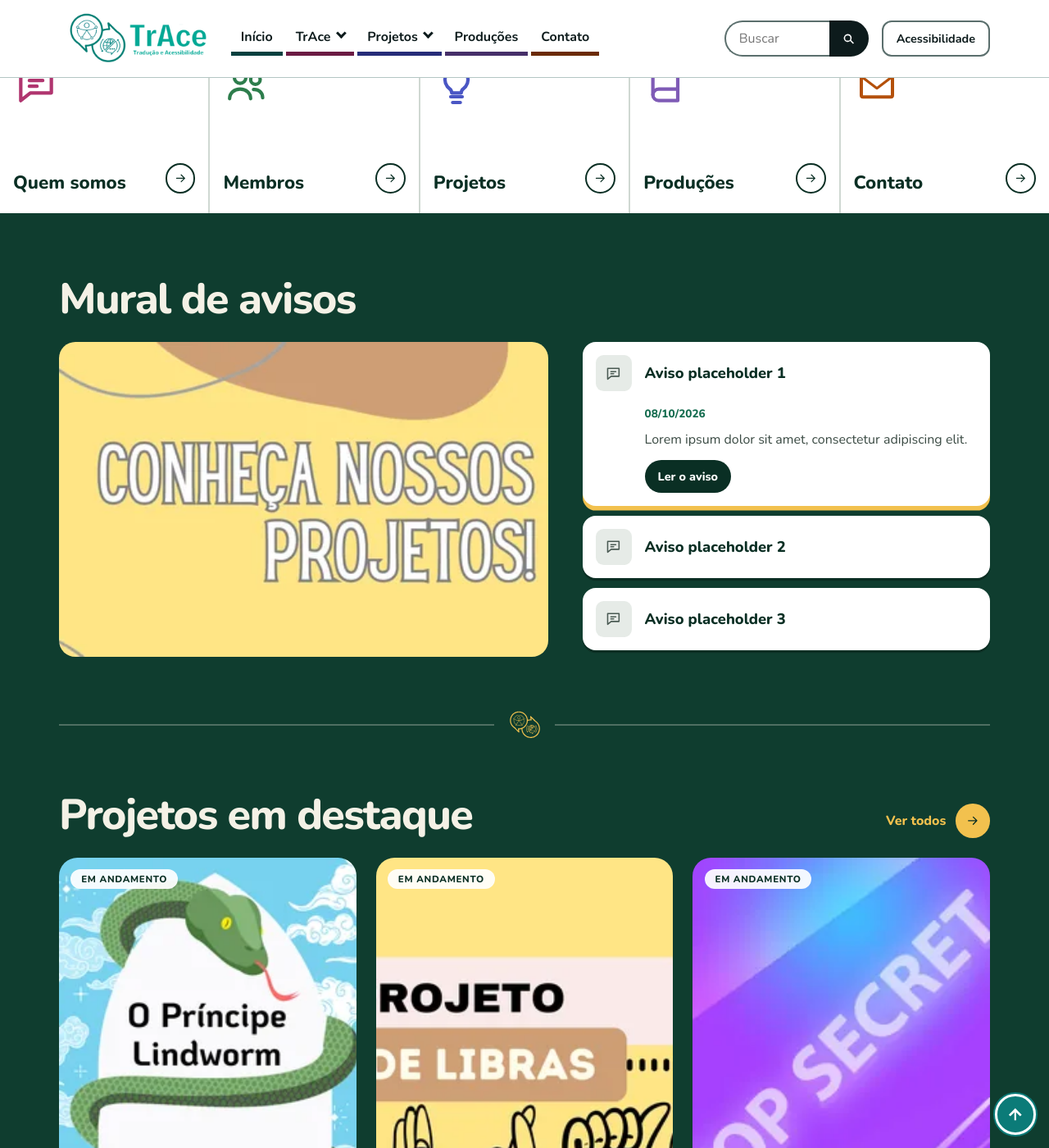
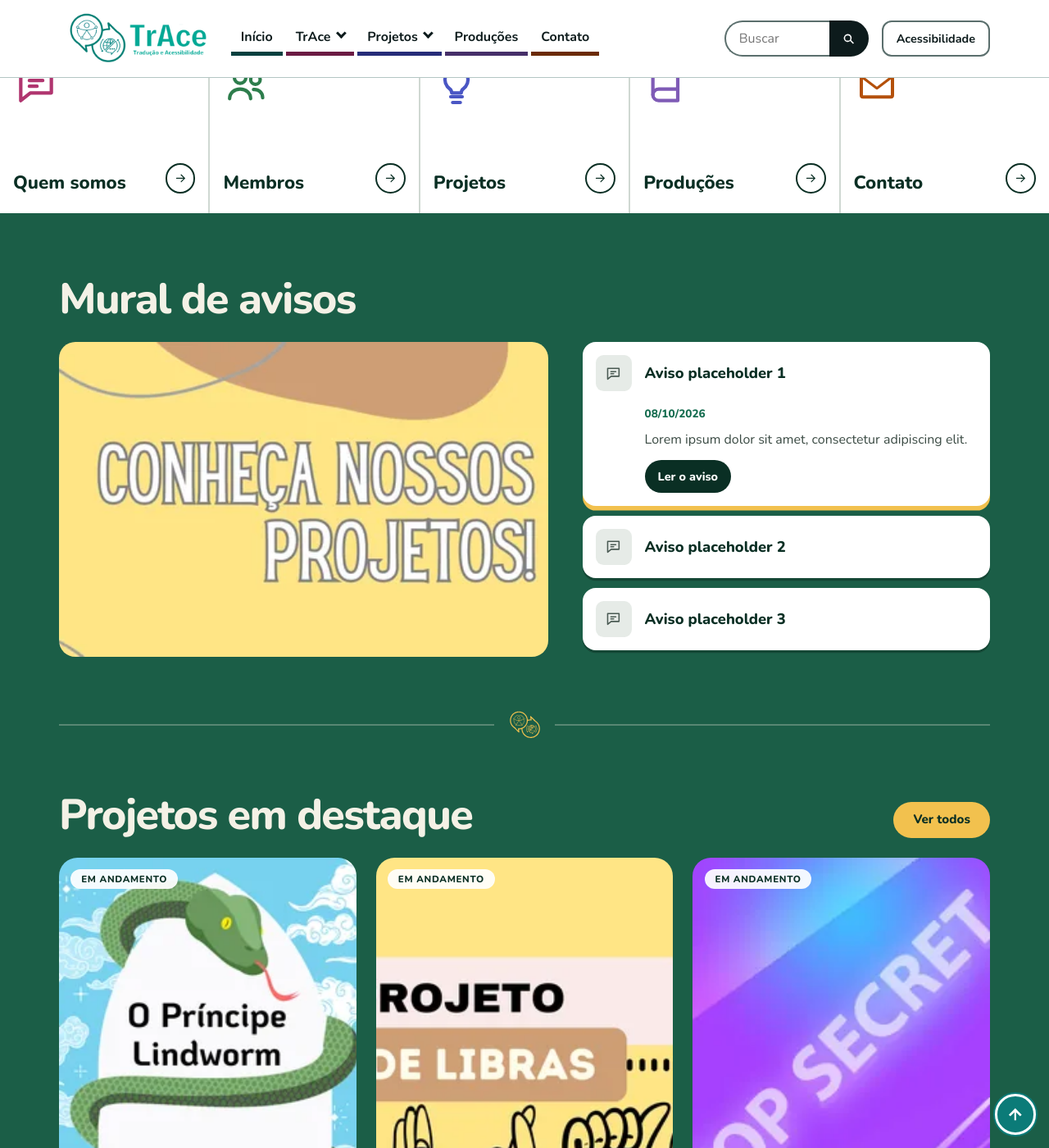
Before and after one commit to Niuuzinho/site-trace-teste, a Jekyll site: the page built from inicio-teste.html, in a window 1280 px wide and 1400 px high, scrolled down 728 px. Shown: the whole window at 82% size. Built offline with Jekyll 4.4.1, drawn with Linux system fonts in a browser that asks for light colours.

Commit message:
Teste v6: botão Ver todos padronizado e fundo verde mais claro
Co-Authored-By: Claude Sonnet 5.5 <noreply@anthropic.com>
Claude-Session: https://claude.ai/code/session_01AbHHXVauvBZ2sfPmWDepMS

```diff
--- a/assets/css/inicio.css
+++ b/assets/css/inicio.css
@@ -6,7 +6,7 @@
 
 .in {
   --in-verde: #0e4a38;        /* faixa do título */
-  --in-fundo: #0f3d2f;        /* fundo da página (verde um pouco mais claro) */
+  --in-fundo: #1b5e47;        /* fundo da página (verde mais claro) */
   --in-escuro: #0a2f24;       /* verde bem escuro: textos sobre claro */
   --in-icone: #146c4f;
   --in-brilho: #f2c14e;       /* amarelo: etiqueta "Portal", borda, destaques */
@@ -86,11 +86,6 @@ body:has(.in) .rodape { margin-top: 0; }
 .in-ac-btn:hover .in-ac-tit { text-decoration: underline; }
 .in-ac.js .in-ac-item.is-ativo .in-ac-card { box-shadow: 0 0.35rem 0 var(--in-brilho); }
 /* ---------- 4. projetos: imagem alta com etiqueta, ano em destaque, título e frase (sem caixa) ---------- */
-.in-ver-tudo { display: inline-flex; align-items: center; gap: var(--e3); color: var(--in-brilho); font-weight: 800; text-decoration: none; }
-.in-ver-seta { display: grid; place-items: center; width: 2.6rem; height: 2.6rem; background: var(--in-brilho); color: var(--in-escuro); border-radius: 50%; transition: transform var(--dur-1) var(--ease); }
-.in-ver-seta .icone { width: 1.1rem; height: 1.1rem; }
-.in-ver-tudo:hover { text-decoration: underline; }
-.in-ver-tudo:hover .in-ver-seta { transform: translateX(var(--mov)); }
 .in-projetos { list-style: none; margin: 0; padding: 0; display: grid; gap: var(--e5); grid-template-columns: 1fr; }
 @media (min-width: 40em) { .in-projetos { grid-template-columns: repeat(2, minmax(0, 1fr)); } }
 @media (min-width: 64em) { .in-projetos { grid-template-columns: repeat(3, minmax(0, 1fr)); } }
@@ -119,8 +114,8 @@ body:has(.in) .rodape { margin-top: 0; }
 .in-pr-link:hover .in-pr-titulo { text-decoration: underline; }
 .in-pr-link:hover .in-pr-seta { color: var(--in-escuro); transform: translateX(var(--mov)); }
 
-@media (prefers-reduced-motion: reduce) { .in-atalhos a:hover .in-at-seta, .in-p2-link:hover .in-p2-img img, .in-ver-tudo:hover .in-ver-seta, .in-pr-link:hover, .in-pr-link:hover .in-pr-seta { transform: none; } }
-html[data-movimento="reduzido"] .in-atalhos a:hover .in-at-seta, html[data-movimento="reduzido"] .in-p2-link:hover .in-p2-img img, html[data-movimento="reduzido"] .in-ver-tudo:hover .in-ver-seta, html[data-movimento="reduzido"] .in-pr-link:hover, html[data-movimento="reduzido"] .in-pr-link:hover .in-pr-seta { transform: none; }
+@media (prefers-reduced-motion: reduce) { .in-atalhos a:hover .in-at-seta, .in-p2-link:hover .in-p2-img img, .in-pr-link:hover, .in-pr-link:hover .in-pr-seta { transform: none; } }
+html[data-movimento="reduzido"] .in-atalhos a:hover .in-at-seta, html[data-movimento="reduzido"] .in-p2-link:hover .in-p2-img img, html[data-movimento="reduzido"] .in-pr-link:hover, html[data-movimento="reduzido"] .in-pr-link:hover .in-pr-seta { transform: none; }
 
 /* ---------- alto contraste ---------- */
 html[data-contraste="alto"] .in { --in-verde: #000; --in-fundo: #000; --in-claro: #fff; --in-claro-2: #fff; --in-brilho: #fff; }
--- a/inicio-teste.html
+++ b/inicio-teste.html
@@ -52,7 +52,7 @@ permalink: /inicio-teste/
 <section class="container in-sec in-sec-banda" aria-labelledby="h-proj">
   <div class="in-sec-topo">
     <h2 class="in-sec-titulo" id="h-proj">Projetos em destaque</h2>
-    <a class="in-ver-tudo" href="{{ '/projetos/' | relative_url }}">Ver todos<span class="in-ver-seta" aria-hidden="true"><svg class="icone" focusable="false"><use href="#i-seta-dir"></use></svg></span></a>
+    <a class="in-pilula" href="{{ '/projetos/' | relative_url }}">Ver todos</a>
   </div>
   <ul class="in-projetos">
     {%- for p in destaques %}
```
Also changed, not shown: CLAUDE.md (+1 -0 lines).
